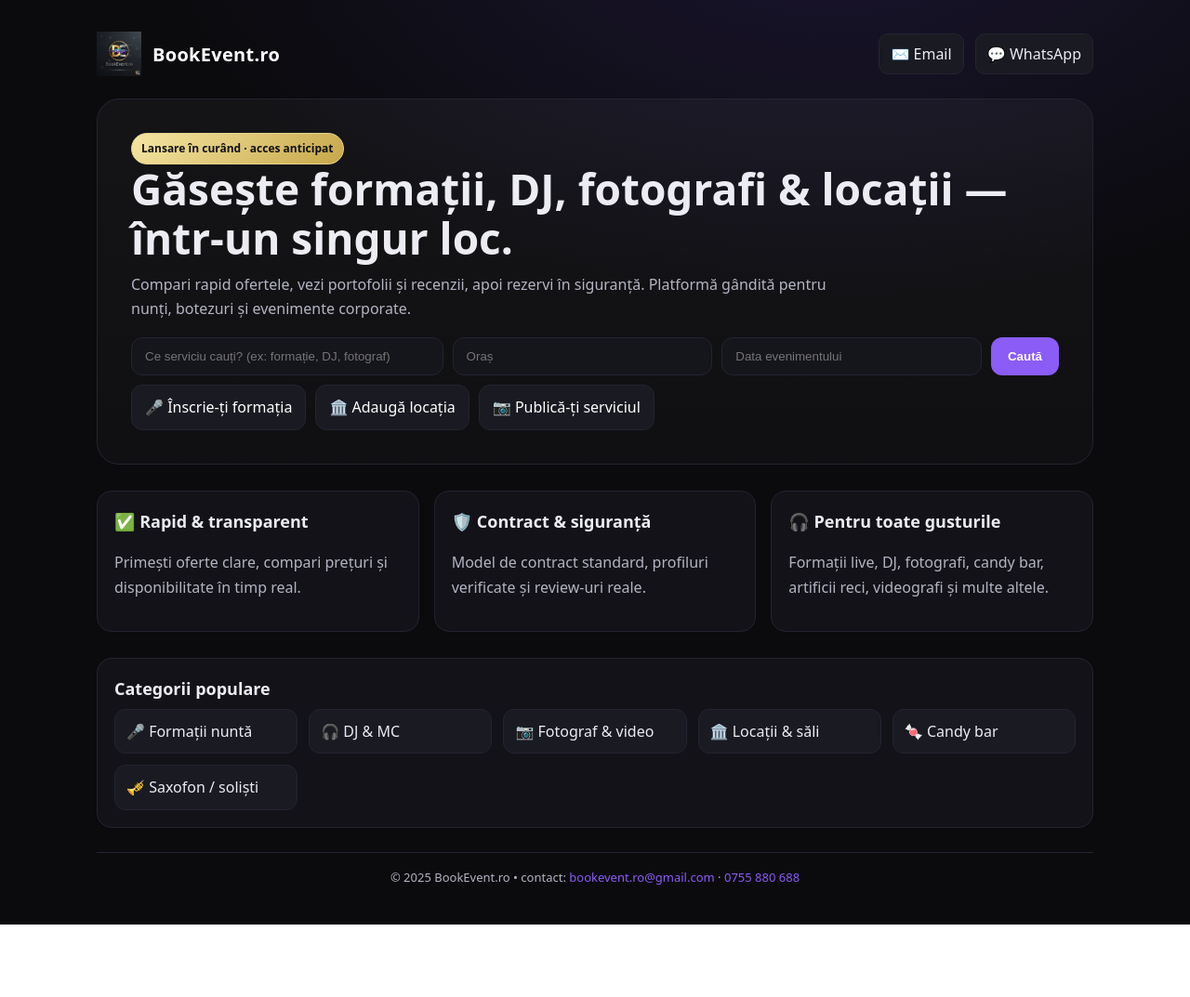
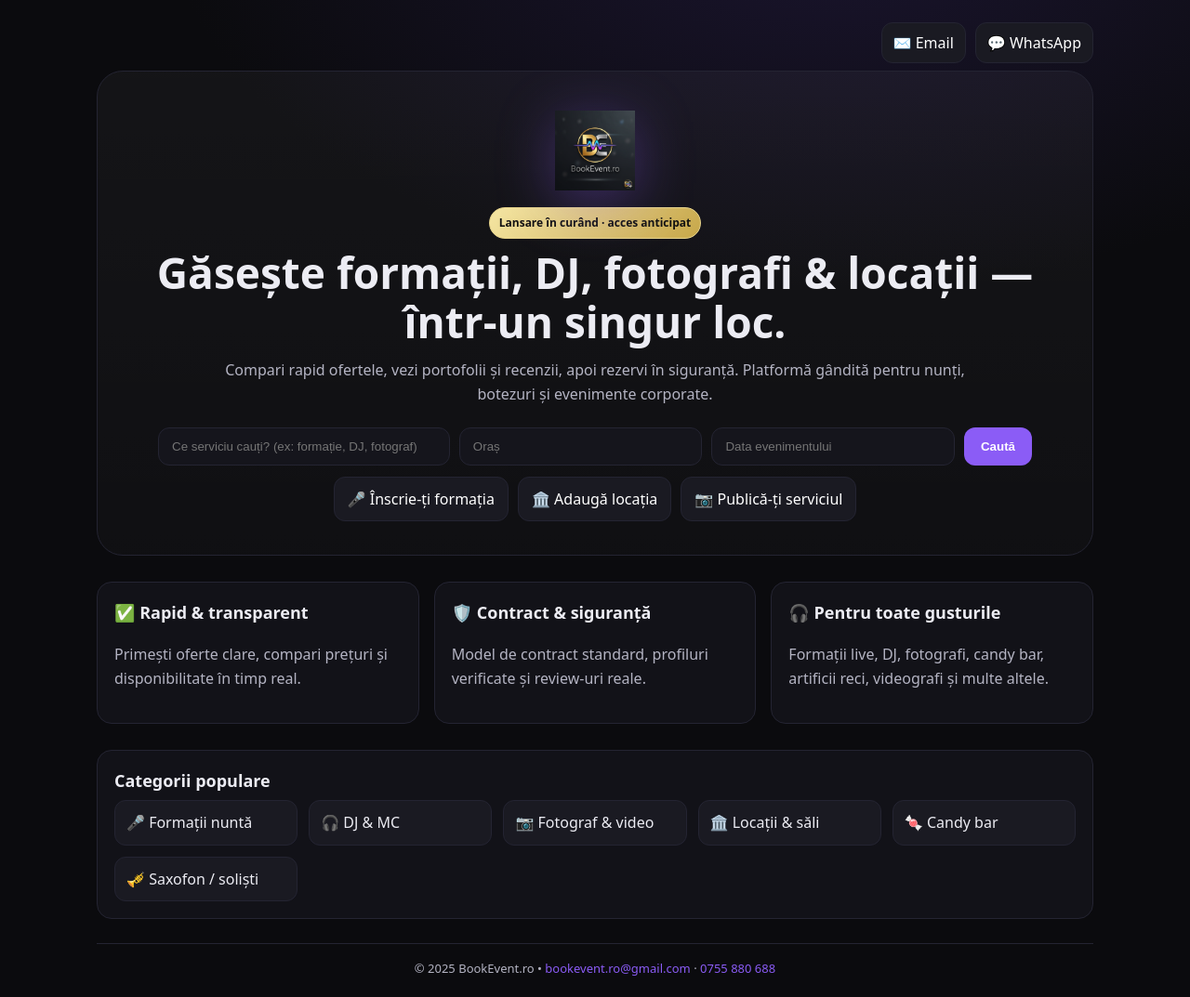
Before and after one commit to bookeventro/rork-bookyourevent---site-new, a website: page index.html in a window 1280 px wide. Shown: the whole page at 93% size. Before the commit the page ends 995 px from the top, so only its background shows below. Drawn offline with Linux system fonts and the light colour scheme.

Commit message:
Update index.html

```diff
--- a/index.html
+++ b/index.html
@@ -13,56 +13,74 @@
       --violet:#8b5cf6; --gold:#c7a74a;
     }
     *{box-sizing:border-box}
-    body{margin:0;background:radial-gradient(1200px 700px at 70% -10%,#1b1530 0%,#0b0b0e 60%);
-         color:var(--text);font:16px/1.65 system-ui,-apple-system,Segoe UI,Roboto,Helvetica,Arial}
+    body{
+      margin:0;
+      background:
+        radial-gradient(1200px 700px at 70% -10%,#1b1530 0%,#0b0b0e 60%),
+        #0b0b0e;
+      color:var(--text);
+      font:16px/1.65 system-ui,-apple-system,Segoe UI,Roboto,Helvetica,Arial;
+    }
     .wrap{max-width:1120px;margin:0 auto;padding:24px}
-    .nav{display:flex;align-items:center;justify-content:space-between;padding:10px 0}
-    .logo{display:flex;align-items:center;gap:12px;font-weight:800;letter-spacing:.3px}
-    .logo img{height:48px;width:auto}
-    .logo b{font-size:20px;color:#fff}
-    .actions a{display:inline-flex;align-items:center;gap:8px;text-decoration:none;
-      color:var(--text);border:1px solid var(--line);background:#1a1a22;padding:8px 12px;border-radius:10px;margin-left:8px}
-    .hero{margin-top:14px;border:1px solid var(--line);background:linear-gradient(180deg,rgba(255,255,255,.04),rgba(255,255,255,.02));
-      border-radius:24px;overflow:hidden;position:relative}
+    .topbar{display:flex;justify-content:flex-end;gap:10px}
+    .chip{display:inline-flex;align-items:center;gap:8px;text-decoration:none;
+      color:#fff;border:1px solid var(--line);background:#1a1a22;padding:8px 12px;border-radius:12px}
+    .hero{margin-top:8px;border:1px solid var(--line);
+      background:linear-gradient(180deg,rgba(255,255,255,.04),rgba(255,255,255,.02));
+      border-radius:28px;overflow:hidden;position:relative}
     .hero-inner{padding:36px}
-    h1{font-size:46px;line-height:1.15;margin:0 0 10px}
-    .lead{color:var(--muted);max-width:760px;margin:0 0 18px}
-    .search{display:grid;grid-template-columns:1.2fr 1fr 1fr auto;gap:10px;margin:18px 0 8px}
+    .logo-wrap{display:flex;justify-content:center;margin:6px 0 18px}
+    .logo{
+      height:86px;width:auto;filter: drop-shadow(0 12px 30px rgba(139,92,246,.35));
+      animation:fadeIn .9s ease both;
+    }
+    @keyframes fadeIn{from{opacity:0;transform:translateY(8px)}to{opacity:1;transform:none}}
+    .badge{display:inline-flex;gap:6px;align-items:center;font-size:12px;color:#111;
+      background:linear-gradient(135deg,#f5e6a3,var(--gold));
+      padding:6px 10px;border-radius:999px;border:1px solid #e6d38b;font-weight:700}
+    h1{font-size:46px;line-height:1.15;margin:10px 0 12px;text-align:center}
+    .lead{color:var(--muted);max-width:820px;margin:0 auto 22px;text-align:center}
+    .search{display:grid;grid-template-columns:1.2fr 1fr 1fr auto;gap:10px;margin:18px auto 8px;max-width:940px}
     .inp{background:var(--card);border:1px solid var(--line);color:var(--text);padding:12px 14px;border-radius:12px;outline:none}
     .btn{background:var(--violet);color:#fff;border:none;padding:12px 18px;border-radius:12px;font-weight:700;cursor:pointer}
-    .badge{display:inline-flex;gap:6px;align-items:center;font-size:12px;color:#111;background:linear-gradient(135deg,#f5e6a3,var(--gold));
-      padding:6px 10px;border-radius:999px;border:1px solid #e6d38b;font-weight:700}
+    .cta{display:flex;gap:10px;flex-wrap:wrap;justify-content:center;margin-top:12px}
+    .cta a{display:inline-flex;align-items:center;gap:8px;text-decoration:none;background:#1a1a22;color:#fff;border:1px solid var(--line);padding:10px 14px;border-radius:12px}
     .grid{display:grid;grid-template-columns:repeat(3,1fr);gap:16px;margin:28px 0}
     .card{background:var(--panel);border:1px solid var(--line);padding:18px;border-radius:16px}
     .card h3{margin:0 0 6px;font-size:18px}
     .muted{color:var(--muted)}
     .cats{display:grid;grid-template-columns:repeat(auto-fit,minmax(180px,1fr));gap:12px}
     .pill{background:#1a1a22;border:1px solid var(--line);padding:10px 12px;border-radius:12px}
-    .cta{display:flex;gap:10px;flex-wrap:wrap;margin-top:10px}
-    .cta a{display:inline-flex;align-items:center;gap:8px;text-decoration:none;background:#1a1a22;color:#fff;border:1px solid var(--line);padding:10px 14px;border-radius:12px}
     .foot{border-top:1px solid var(--line);margin-top:26px;padding:16px 0;color:var(--muted);font-size:13px;text-align:center}
-    @media(max-width:980px){ .search{grid-template-columns:1fr 1fr;}.grid{grid-template-columns:1fr;}}
+    @media(max-width:980px){ .search{grid-template-columns:1fr 1fr;}.grid{grid-template-columns:1fr;} h1{font-size:36px}}
   </style>
 </head>
 <body>
   <div class="wrap">
-    <nav class="nav">
-      <div class="logo">
-        <img src="logo.png" alt="BookEvent.ro Logo">
-        <b>BookEvent.ro</b>
-      </div>
-      <div class="actions">
-        <a href="mailto:bookevent.ro@gmail.com">✉️ Email</a>
-        <a href="https://wa.me/40755880688">💬 WhatsApp</a>
-      </div>
-    </nav>
+
+    <div class="topbar">
+      <a class="chip" href="mailto:bookevent.ro@gmail.com">✉️ Email</a>
+      <a class="chip" href="https://wa.me/40755880688">💬 WhatsApp</a>
+    </div>
 
     <header class="hero">
       <div class="hero-inner">
-        <span class="badge">Lansare în curând · acces anticipat</span>
+        <div class="logo-wrap">
+          <!-- LOGO-ul tău din root -->
+          <img class="logo" src="logo.png" alt="BookEvent.ro">
+        </div>
+
+        <div style="text-align:center">
+          <span class="badge">Lansare în curând · acces anticipat</span>
+        </div>
+
         <h1>Găsește formații, DJ, fotografi & locații — într-un singur loc.</h1>
-        <p class="lead">Compari rapid ofertele, vezi portofolii și recenzii, apoi rezervi în siguranță. Platformă gândită pentru nunți, botezuri și evenimente corporate.</p>
+        <p class="lead">
+          Compari rapid ofertele, vezi portofolii și recenzii, apoi rezervi în siguranță.
+          Platformă gândită pentru nunți, botezuri și evenimente corporate.
+        </p>
 
+        <!-- doar UI; fără backend deocamdată -->
         <div class="search">
           <input class="inp" placeholder="Ce serviciu cauți? (ex: formație, DJ, fotograf)">
           <input class="inp" placeholder="Oraș">
@@ -106,9 +124,9 @@
     </section>
 
     <footer class="foot">
-      © 2025 BookEvent.ro • contact:
-      <a href="mailto:bookevent.ro@gmail.com" style="color:#8b5cf6;text-decoration:none;">bookevent.ro@gmail.com</a> ·
-      <a href="https://wa.me/40755880688" style="color:#8b5cf6;text-decoration:none;">0755 880 688</a>
+      © 2025 BookEvent.ro •
+      <a href="mailto:bookevent.ro@gmail.com" style="color:#8b5cf6;text-decoration:none">bookevent.ro@gmail.com</a> ·
+      <a href="https://wa.me/40755880688" style="color:#8b5cf6;text-decoration:none">0755 880 688</a>
     </footer>
   </div>
 </body>
```
